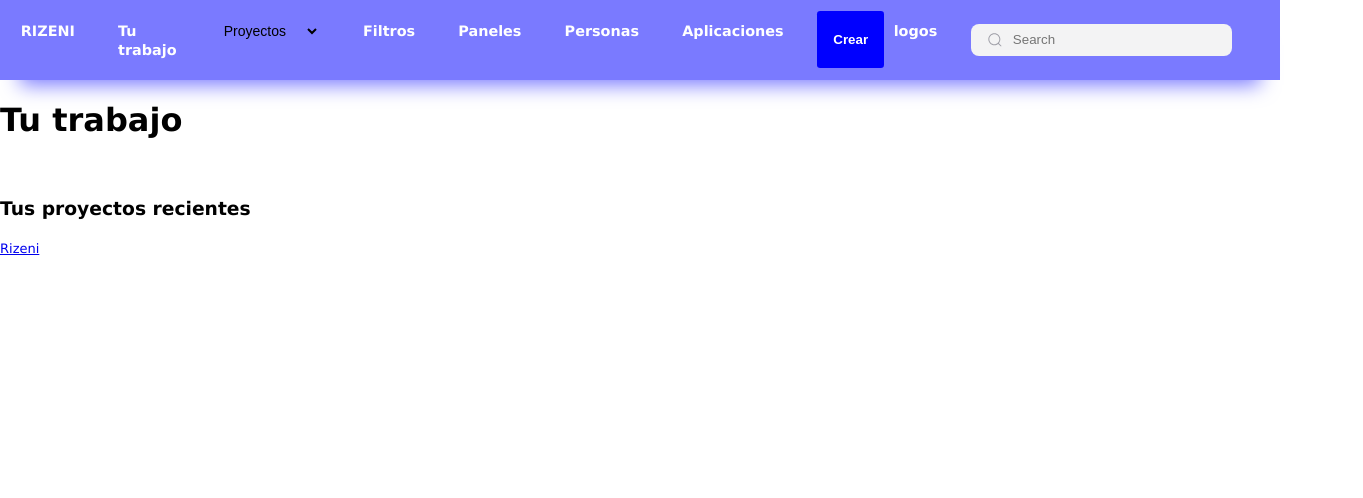
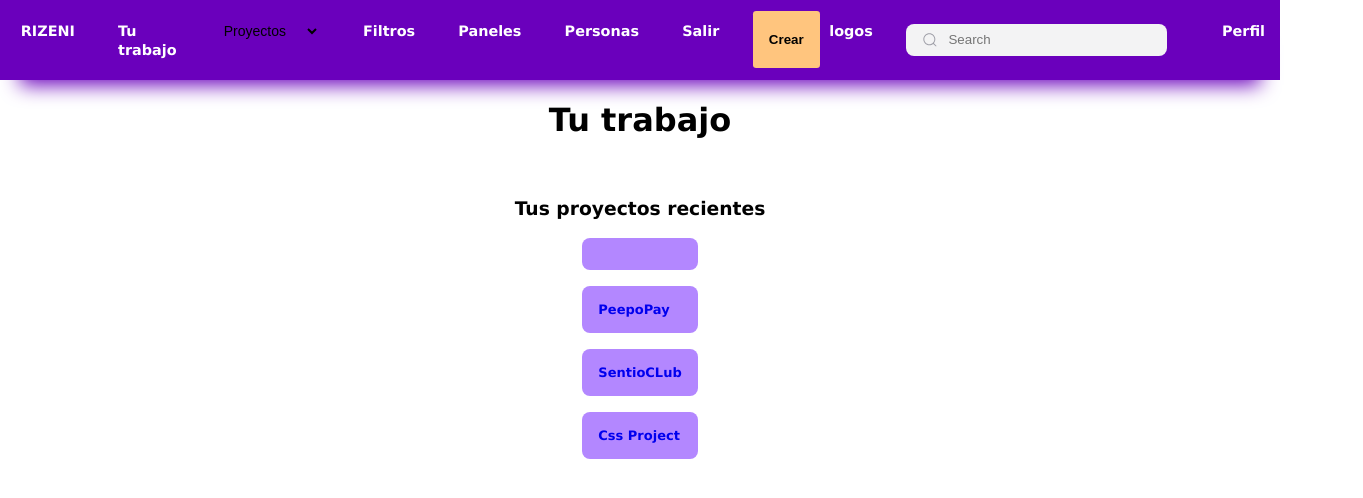
Before and after one commit to romariou76/Rizeni-Project-Management-Application, a React (Create React App) app in the folder client/: page /home in a window 1280 px wide. Shown: the top 498 px of the page, 1363 px wide, since content can reach past the window. Built offline with nearby package versions, Linux system fonts and the light colour scheme.

Commit message:
fix: pequeños ajustes en la pagina home y taskcard

```diff
--- a/client/src/components/WorkFLow/Kanban.js
+++ b/client/src/components/WorkFLow/Kanban.js
@@ -4,6 +4,8 @@ import { columnsFromBackend } from './KanbanData';
 import { DragDropContext, Droppable } from 'react-beautiful-dnd';
 import TaskCard from './TaskCard';
 import "../../styles/TaskCard.css"
+import { GrAddCircle } from "react-icons/gr";
+import { IoMdAdd } from "react-icons/io";
 
 const Container = styled.div`
   display: flex;
@@ -16,7 +18,7 @@ const TaskList = styled.div`
   min-height: 100px;
   display: flex;
   flex-direction: column;
-  background: #f3f3f37d;
+  background: ;
   min-width: 300px;
   border-radius: 5px;
   padding: 15px;
@@ -37,7 +39,7 @@ const TaskColumnStyles = styled.div`
 `;
 
 const Title = styled.span`
-  color: black;
+  color: white;
   font-weight: bold;
   padding: 2px 10px;
   border-radius: 5px;
@@ -97,8 +99,8 @@ const Kanban = () => {
                     {...provided.droppableProps}
                   >
                     <div className='TaskList'>
-                      <Title className='Title-Task'>{column.title}</Title>
-                      <p>....</p>
+                      <Title>{column.title}</Title>
+                      <IoMdAdd className='Title-Task'/>
                     </div>
                     {column.items.map((item, index) => (
                       <TaskCard key={item} item={item} index={index}
--- a/client/src/pages/Home.jsx
+++ b/client/src/pages/Home.jsx
@@ -1,8 +1,9 @@
-import * as React from 'react';
+import React, { useState, useEffect } from 'react';
 import Box from '@mui/material/Box';
 import Modal from '@mui/material/Modal';
 import CreateProject from './CreateProject';
 import "../styles/NavbarMain.css"
+import "../styles/Home.css"
 import { Link } from 'react-router-dom';
 
 const style = {
@@ -17,6 +18,17 @@ export default function BasicModal() {
   const [open, setOpen] = React.useState(false);
   const handleOpen = () => setOpen(true);
   const handleClose = () => setOpen(false);
+
+  // Retornando datos del proyecto
+  const [nombre, setNombre] = useState('');
+
+  const getData = () => {
+    return localStorage.getItem('nombre');
+  }
+
+  useEffect(() => {
+    setNombre(getData());
+  }, []);
 
   return (
     <div>
@@ -34,7 +46,7 @@ export default function BasicModal() {
           <li><a href="about.asp">Filtros</a></li>
           <li><a href="about.asp">Paneles</a></li>
           <li><a href="about.asp">Personas</a></li>
-          <li><a href="about.asp">Aplicaciones</a></li>
+          <li><a href="/">Salir</a></li>
           <button onClick={handleOpen} className="button-modal">Crear</button>
         </div>
         <div className="content-navbar">
@@ -58,12 +70,17 @@ export default function BasicModal() {
         </Box>
       </Modal>
 
+      <div className='home-content'>
         <h1>Tu trabajo</h1>
         <br></br>
         <h3>Tus proyectos recientes</h3>
-
-        <Link to="/menu">Rizeni</Link>
-
+        <div className='projects-container-links'>
+          <Link to="/menu" className="project-name-link">{nombre}</Link>
+          <Link to="/menu" className="project-name-link">PeepoPay</Link>
+          <Link to="/menu" className="project-name-link">SentioCLub</Link>
+          <Link to="/menu" className="project-name-link">Css Project</Link>
+        </div>
+      </div>
     </div>
   );
 }
--- /dev/null
+++ b/client/src/styles/Home.css
@@ -0,0 +1,20 @@
+.home-content{
+  display: flex;
+  flex-direction: column;
+  justify-content: center;
+  align-items: center;
+}
+
+.projects-container-links{
+  display: flex;
+  flex-direction: column;
+}
+
+.project-name-link{
+  padding: 1rem;
+  text-decoration: none;
+  margin-bottom: 1rem;
+  border-radius: 0.5rem;
+  font-weight: bold;
+  background-color: rgb(179, 135, 255);
+}
--- a/client/src/styles/NavbarMain.css
+++ b/client/src/styles/NavbarMain.css
@@ -1,12 +1,12 @@
 .NavbarMain{
   display: flex;
   justify-content: space-between;
-  background-color: rgb(122, 122, 255);
+  background-color: rgb(106, 0, 188);
   color: white;
   padding: .7rem;
   list-style-type: none;
   margin: 0;
-  box-shadow: rgba(122, 122, 255) 0px 25px 20px -20px;
+  box-shadow: rgb(106, 0, 188) 0px 25px 20px -20px;
 }
 
 li{
@@ -82,11 +82,11 @@ li{
 }
 
 .button-modal{
-  color: white;
+  color: rgb(0, 0, 0);
   outline: none;
   border: none;
   font-weight: bold;
-  background-color: blue;
+  background-color: rgb(255, 197, 126);
   border-radius: 0.2rem;
   padding: 0.6rem 1rem;
 }
--- a/client/src/styles/Sidebar.css
+++ b/client/src/styles/Sidebar.css
@@ -6,7 +6,7 @@
     height: 30px;
     width: 150px;
     color: rgba(219, 219, 219, 0.716);
-    margin: 20px 0px 0px 0px;
+    margin: 15px 0px 0px 0px;
     display: flex;
     align-items: center;
     font-size: 1rem;
--- a/client/src/styles/TaskCard.css
+++ b/client/src/styles/TaskCard.css
@@ -1,5 +1,5 @@
 .WorkFlow{
-  /* background-color: slateblue; */
+  height: 100vh;
 }
 
 .column-container{
@@ -17,8 +17,9 @@
   align-items: center;
   margin-bottom: 1rem;
   width: 100%;
-  background-color: white;
-  box-shadow: rgb(255, 255, 255) 0px 25px 20px -20px;
+  border-bottom: 1px solid white;
+  background-color: rgba(41, 50, 80, 0);
+  /* box-shadow: rgb(255, 255, 255) 0px 25px 20px -20px; */
 }
 
 .info-project-nav{
@@ -35,9 +36,11 @@
 }
 
 .name-project{
-  margin-left: 1rem;
+  margin-left: 2rem;
   font-weight: bold;
   font-size: 1.2rem;
+  color: white;
+  margin-right: 1rem;
 }
 
 .name-org{
@@ -45,6 +48,7 @@
   background-color: #9970ae5c;
   padding: .5rem;
   border-radius: .2rem;
+  color: white;
 }
 
 .avatar-group{
@@ -56,10 +60,13 @@
   padding: .5rem;
   border-radius: .2rem;
   font-weight: bold;
+  color: white;
 }
 
 .opciones-nav{
+  font-weight: bold;
   margin-right: 1rem;
+  color: white;
 }
 
 .TaskList{
@@ -89,6 +96,10 @@
 
 .title-task{
   font-weight: bold;
+  color: white;
+}
+
+.Title-Task{
   color: white;
 }
 
```
Also changed, not shown: client/src/components/WorkFLow/TaskCard.js (+8 -0 lines). Lines whose indentation alone changed are shown as unchanged.
